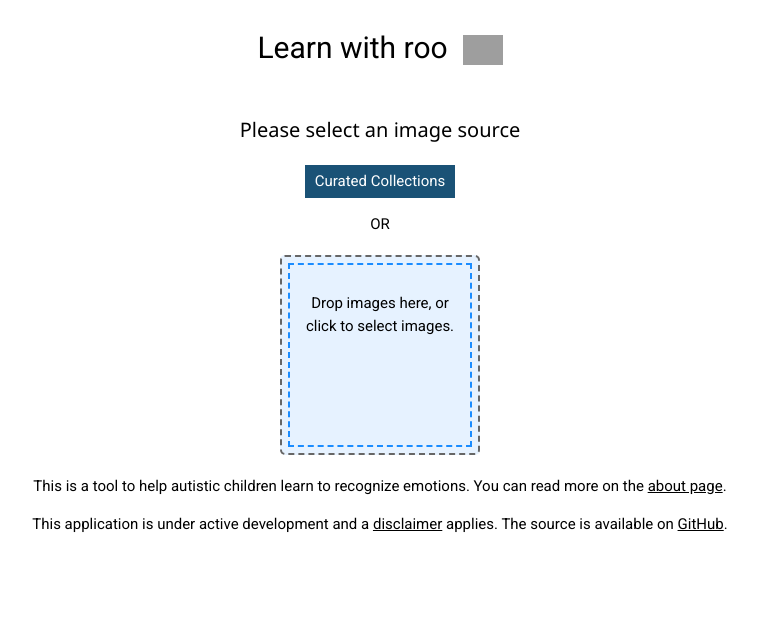
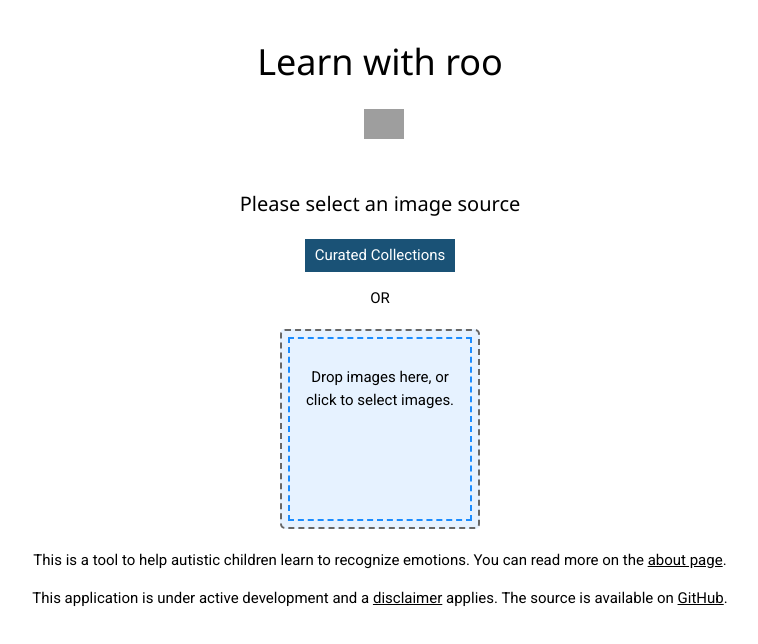
Before and after one commit to fokoid/learnwithroo, a React (Create React App) app: page / in a window 1280 px wide. Shown: the top 644 px of the page, without its empty margins (260-1018 px from the left). Built offline with nearby package versions, Linux system fonts and the light colour scheme; no server answers; grey boxes are pictures that could not be loaded.

Commit message:
Make page header <h1>

```diff
--- a/src/header.jsx
+++ b/src/header.jsx
@@ -6,7 +6,7 @@ const Header = ({title}) => (
     <button id='homebtn' onClick={() => {
       window.location.href='/'
     }}>
-      {title} &nbsp;
+    <h1>{title}</h1> &nbsp;
       <img id="logogif" alt="" src={logo}></img>
     </button>
   </header>
--- a/src/main.jsx
+++ b/src/main.jsx
@@ -48,7 +48,7 @@ class Main extends Component {
   }
 
   render = () => {
-    const { image, rect, index, maxIndex, score } = this.props
+    const { rect, index, maxIndex, score } = this.props
 
     const buttonClass = emotion => {
       if (this.state.answer === null) return undefined
```
